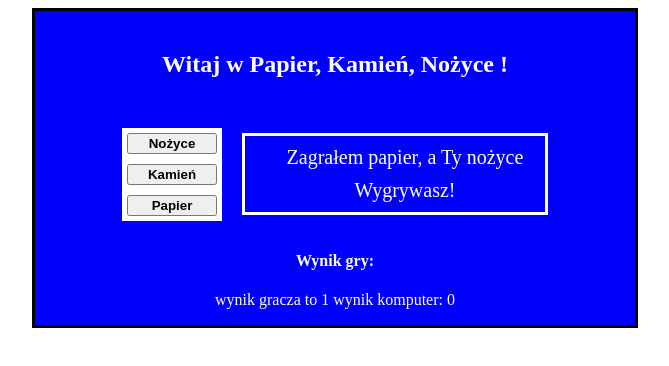
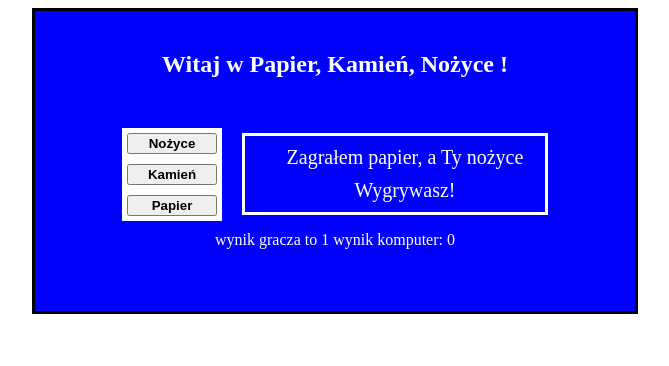
Before and after one commit to dziakola/javascript-prework, a website: page index.html in a window 1280 px wide. Both pictures are taken after a click on the button "Nożyce". Shown: the whole page, without its empty margins (305-974 px from the left). Drawn offline with Linux system fonts and the light colour scheme.

Commit message:
Add files via upload

```diff
--- a/js/script.js
+++ b/js/script.js
@@ -1,18 +1,19 @@
-var computerMove, playerMove, playerInput, randomNumber, buttonRock, buttonScissors, buttonPaper, resultPlayer, resultComputer;
-buttonRock = document.getElementById('button-rock');
-buttonPaper = document.getElementById('button-paper');
-buttonScissors = document.getElementById('button-scissors');
-resultPlayer = 0;
-resultComputer = 0;
-function buttonClicked(buttonName){
+const buttonRock = document.getElementById("button-rock");
+const buttonPaper = document.getElementById("button-paper");
+const buttonScissors = document.getElementById("button-scissors");
+const results = document.querySelector(".main_result");
+
+let resultPlayer = 0;
+let resultComputer = 0;
+
+function buttonClicked(buttonName) {
+  let playerMove, computerMove;
   clearMessages();
-  console.log(`Przycisk ${buttonName} został kliknięty`);
-
   playerMove = buttonName;
-  randomNumber = Math.floor(Math.random() * 3 + 1);
+  const randomNumber = Math.floor(Math.random() * 3 + 1);
   computerMove = getMoveName(randomNumber);
   displayResult(playerMove, computerMove);
-
+}
 //funckja potrzebna computerMove,arg to randomNumber
 function getMoveName(MoveId) {
   if (MoveId == 1) {
@@ -29,30 +30,32 @@
   }
 }
 
-  function displayResult(PlayerMove, ComputerMove) {
+function displayResult(PlayerOne, PlayerTwo) {
   if (
-      (PlayerMove == "papier" && ComputerMove == "kamień") ||
-      (PlayerMove == "kamień" && ComputerMove == "nożyce") ||
-      (PlayerMove == "nożyce" && ComputerMove == "papier")
+    (PlayerOne == "papier" && PlayerTwo == "kamień") ||
+    (PlayerOne == "kamień" && PlayerTwo == "nożyce") ||
+    (PlayerOne == "nożyce" && PlayerTwo == "papier")
   ) {
-      printMessage("Zagrałem " + ComputerMove + ", a Ty " + PlayerMove);
+    printMessage("Zagrałem " + PlayerTwo + ", a Ty " + PlayerOne);
     printMessage("Wygrywasz!");
     resultPlayer++;
-      return resultPlayer;
-    } else if (PlayerMove == ComputerMove) {
-      printMessage("Zagrałem " + ComputerMove + ", a Ty " + PlayerMove);
+  } else if (PlayerOne == PlayerTwo) {
+    printMessage("Zagrałem " + PlayerTwo + ", a Ty " + PlayerOne);
     printMessage("Remis");
   } else {
-      printMessage("Zagrałem " + ComputerMove + ", a Ty " + PlayerMove);
+    printMessage("Zagrałem " + PlayerTwo + ", a Ty " + PlayerOne);
     printMessage("Przegrywasz :(");
     resultComputer++;
-      return resultComputer;
   }
+  results.textContent = `wynik gracza to ${resultPlayer} wynik komputer: ${resultComputer}`;
 }
-  document.querySelector('#result').textContent = `wynik gracza to ${resultPlayer} wynik komputer: ${resultComputer}`;
 
-}
-console.log(`wynik gracza poza funkcją: ${resultPlayer} wynik komputera w funkcji ${resultComputer}`);
-buttonRock.addEventListener('click', function(){buttonClicked(`kamień`)});
-buttonPaper.addEventListener('click', function(){buttonClicked(`papier`)});
-buttonScissors.addEventListener('click', function(){buttonClicked(`nożyce`)});
+buttonRock.addEventListener("click", function () {
+  buttonClicked(`kamień`);
+});
+buttonPaper.addEventListener("click", function () {
+  buttonClicked(`papier`);
+});
+buttonScissors.addEventListener("click", function () {
+  buttonClicked(`nożyce`);
+});
```
Also changed, not shown: index.html (+1 -2 lines). Lines whose indentation alone changed are shown as unchanged.
